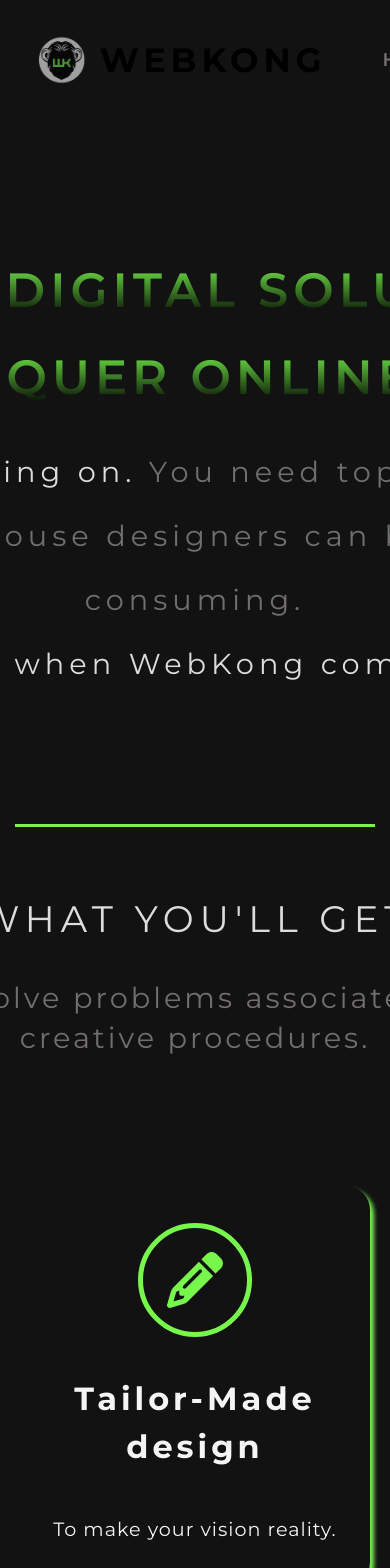
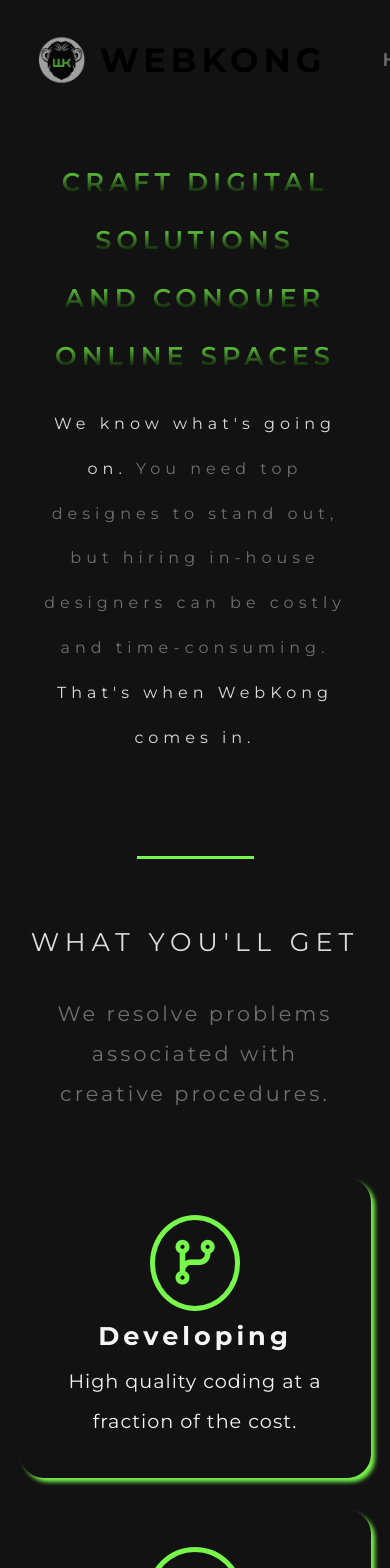
Before and after one commit to christiansaccani/webKongWebApp, a Vue app: page / in a window 390 px wide. Shown: the top 1568 px of the page. Built offline with nearby package versions, Linux system fonts and the light colour scheme.

Commit message:
some mobile adjustments

```diff
--- a/src/components/AppAboutUs.vue
+++ b/src/components/AppAboutUs.vue
@@ -25,11 +25,19 @@ h2 {
 }
 
 p {
+  max-width: 100vw;
   font-size: 1.8rem !important;
-  padding-bottom: 4rem;
+  padding: 0 .5rem 4rem;
   letter-spacing: 3px;
   color: #726e6e;
-  ;
+  text-align: center;
+
+  @media (max-width: 800px) {
+    font-size: 1.5rem !important;
+  }
+  @media (max-width: 400px) {
+    font-size: 1.3rem !important;
+  }
 
 }
 
@@ -38,12 +46,26 @@ p {
   gap: .5rem;
   margin-bottom: 10rem;
 
+  @media (max-width: 800px) {
+    margin-bottom: 8rem;
+    }
+
   .teamMember {
     width: 180px;
     height: 180px;
     border-radius: 50%;
     border: 2px solid whitesmoke;
     overflow: hidden;
+
+    @media (max-width: 800px) {
+      width: 110px;
+      height: 110px;
+    }
+
+    @media (max-width: 400px) {
+      width: 80px;
+      height: 80px;
+    }
 
     img {
         width: 100%;
--- a/src/components/AppCardsContainer.vue
+++ b/src/components/AppCardsContainer.vue
@@ -67,8 +67,8 @@ const observeVisibility = (card, delay) => {
 onMounted(() => {
   // Inizializza l'osservatore per ogni card con ritardi crescenti
   if (card1.value) observeVisibility(card1.value, "0s");
-  if (card2.value) observeVisibility(card2.value, "0.4s");  // Ritardo di 0.2s per la seconda card
-  if (card3.value) observeVisibility(card3.value, "0.8s");  // Ritardo di 0.4s per la terza card
+  if (card2.value) observeVisibility(card2.value, "0.2s");  // Ritardo di 0.2s per la seconda card
+  if (card3.value) observeVisibility(card3.value, "0.4s");  // Ritardo di 0.4s per la terza card
 });
 </script>
 
@@ -78,10 +78,18 @@ onMounted(() => {
 
 #servicesContainer {
   margin: 4rem 0 6rem;
-  width: 100%;
+  width: 100vw;
   max-width: 1440px;
   display: flex;
   justify-content: space-around;
+
+  @media (max-width: 1000px) {
+    flex-direction: column;
+    justify-content: flex-start;
+    align-items: center;
+    gap: 2rem;
+    margin:0 0 4rem;
+}
 }
 
 .cardContainer {
@@ -100,6 +108,16 @@ onMounted(() => {
   transform: translateY(100px);  /* Inizia fuori dalla vista */
   opacity: 0;  /* Inizia invisibile */
   transition: all 0.3s linear !important;
+
+  @media (max-width: 1400px) {
+    height: 350px;
+    width: 300px;
+}
+
+@media (max-width: 800px) {
+  height: 300px;
+  width: 90%;
+}
 }
 
 .cardContainer i {
@@ -110,6 +128,11 @@ onMounted(() => {
   border-radius: 50%;
   background-color: #121212;
   transition: all 0.3s linear;
+
+  @media (max-width: 800px) {
+    font-size: 2.8rem;
+    padding: 1.3rem;
+}
 }
 
 .cardTitle {
@@ -118,6 +141,10 @@ onMounted(() => {
   letter-spacing: 4px;
   color: whitesmoke;
   transition: color 0.2s linear;
+
+  @media (max-width: 800px) {
+    font-size: 1.6rem;
+}
 }
 
 p {
@@ -130,17 +157,28 @@ p {
 }
 
 .cardContainer:hover {
-  // background-color: #77f64b;
-  border-color: #77f64b;
+  @media (min-width: 801px) {
+    border-color: #77f64b;
+}
+
 }
 
 h2 {
   padding-bottom: 2rem;
 }
+
 #cardsIntro {
+  max-width: 100vw;
   font-size: 1.8rem !important;
-  padding-bottom: 4rem;
+  padding: 0 .5rem 4rem;
   letter-spacing: 3px;
-  color: #726e6e;;
+  color: #726e6e;
+
+  @media (max-width: 1000px) {
+    font-size: 1.5rem !important;
+  }
+  @media (max-width: 600px) {
+    font-size: 1.3rem !important;
+  }
 }
 </style>
--- a/src/components/AppJumbo.vue
+++ b/src/components/AppJumbo.vue
@@ -2,7 +2,6 @@
     <div id="AppHead">
         <span style="text-transform: uppercase;" class="gradientText">Craft digital solutions<br>
         and conquer online spaces</span>
-        <!-- <p>Trasformiamo le tue idee in realtà digitali, creando siti web, identità visive e strategie che fanno la differenza. Con noi, il tuo business sarà sempre un passo avanti.</p> -->
           <p><span>We know what's going on.</span> You need top designes to stand out, but hiring in-house designers can be costly and time-consuming.
           <br><span>That's when WebKong comes in.</span></p>
     </div>
@@ -16,6 +15,7 @@
   div {
     margin-top: 90px;
     max-width: 1340px;
+    width: 100vw;
     padding: 10rem 2rem 8rem;
     text-align: center;
     line-height: 5rem;
@@ -23,7 +23,18 @@
     font-size: 1.8rem;
     font-weight: 400;
     color: rgb(220, 220, 220);
-  }
+
+    @media (max-width: 1400px) {
+      font-size: 1.5rem;
+      padding: 6rem 2rem 8rem;
+    }
+
+    @media (max-width: 800px) {
+      font-size: 1.2rem;
+      padding: 4rem 2rem 6rem;
+      line-height: 3.5rem;
+    }
+}
 
   @keyframes fadeIn {
     from {
@@ -39,6 +50,14 @@
     opacity: 0;
     animation: fadeIn 1s forwards;
 
+    @media (max-width: 1400px) {
+      font-size: 2.8rem;
+    }
+
+    @media (max-width: 800px) {
+      font-size: 1.6rem;
+    }
+
     span {
       letter-spacing: 5px;
     }
@@ -46,14 +65,31 @@
 
   p {
     margin-top: 1rem;
-  opacity: 0;
+    opacity: 0;
     animation: fadeIn 1s 1s forwards;
     color: #726e6e;
     line-height: 4rem;
 
+    @media (max-width: 1400px) {
+        font-size: 1.5rem;
+        line-height: 2.8rem;
+      }
+
+      @media (max-width: 1000px) {
+        font-size: 1rem;
+      }
+
     span {
       font-size: 1.8rem;
       color: rgb(220, 220, 220);
+
+      @media (max-width: 1400px) {
+        font-size: 1.5rem;
+      }
+
+      @media (max-width: 1000px) {
+        font-size: 1rem;
+      }
     }
   }
 
--- a/src/pages/index.vue
+++ b/src/pages/index.vue
@@ -40,10 +40,17 @@ import AppHowItWorks from '@/components/AppHowItWorks.vue';
       font-weight: 400;
       font-size: 2.3rem;
       color: rgb(220, 220, 220);
+
+      @media (max-width: 1000px) {
+        font-size: 1.8rem;
+      }
+      @media (max-width: 600px) {
+        font-size: 1.6rem;
+      }
     }
 
     .pageRule {
-      width: 30%;
+      width: 30vw;
       height: 3px;
       background-color: #77f64b;
     }
```
